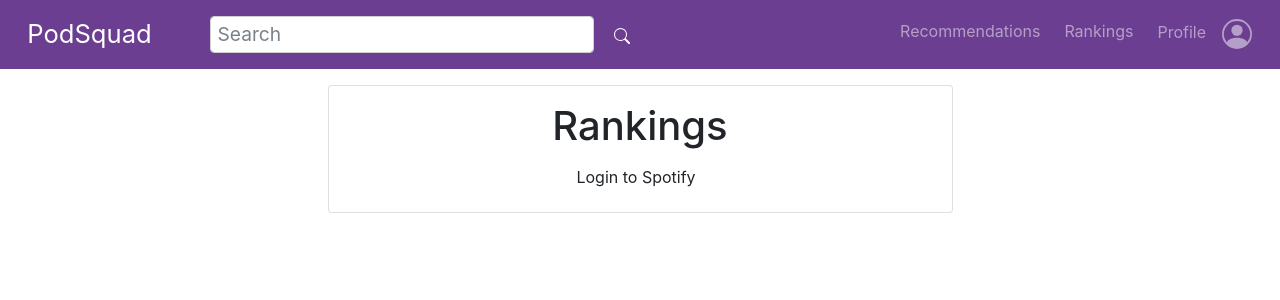
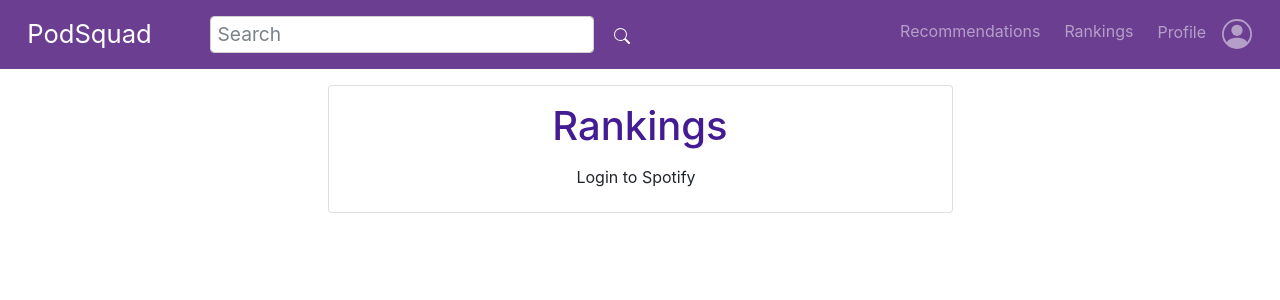
Before and after one commit to DavidCarrie/3A04-PodSquad, a React (Create React App) app in the folder frontend/: page /rankings in a window 1280 px wide. Shown: the top 300 px of the page. Built offline with nearby package versions, Linux system fonts and the light colour scheme.

Commit message:
Pretty colour :o

```diff
--- a/frontend/src/views/RankingsView/index.js
+++ b/frontend/src/views/RankingsView/index.js
@@ -44,7 +44,7 @@ class RankingsView extends React.Component{
             this.setState({
                 token: _token
             });
-            fetch("https://api.spotify.com/v1/me/top/tracks", {
+            fetch("https://api.spotify.com/v1/me/top/tracks?limit=50", {
                 headers: {'Authorization': 'Bearer ' + _token}
             }).then(response => response.json())
                 .then(data => {
@@ -81,7 +81,7 @@ class RankingsView extends React.Component{
                         {!this.state.token && (
 
                             <div>
-                                <h1>Rankings</h1>
+                                <h1 style={{ color:'#431b93'}}>Rankings</h1>
                                 <a
                                     className="btn btn--loginApp-link"
                                     href={`${authEndpoint}client_id=${clientId}&redirect_uri=${redirectUri}&scope=${scopes.join("%20")}&response_type=token&show_dialog=true`}
@@ -94,7 +94,7 @@ class RankingsView extends React.Component{
                             // Spotify stuff
 
                             <div>
-                                <h1>Your Top {this.state.total.toString()} Tracks!</h1>
+                                <h1 style={{ color:'#431b93'}}>Your Top {this.state.total.toString()} Tracks!</h1>
                                 <ol className="all-center" id="myOl"></ol>
 
                                 {this.showStats()}
```
